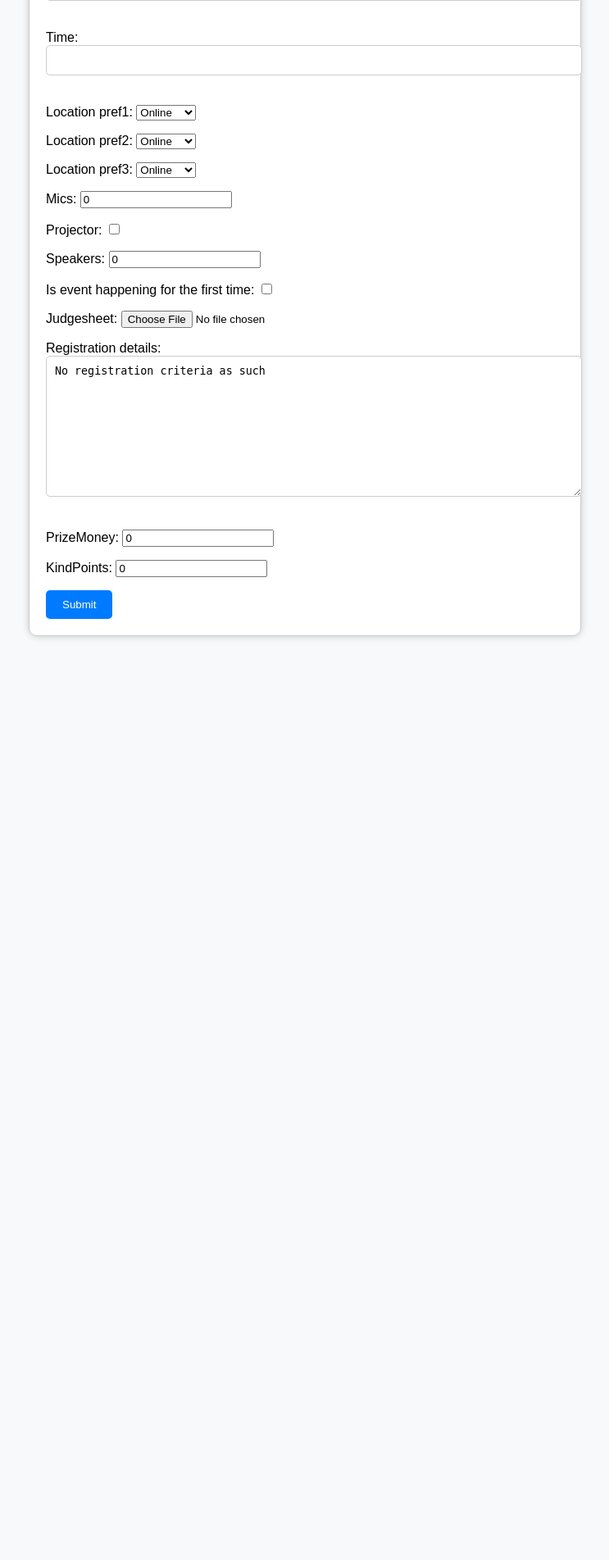
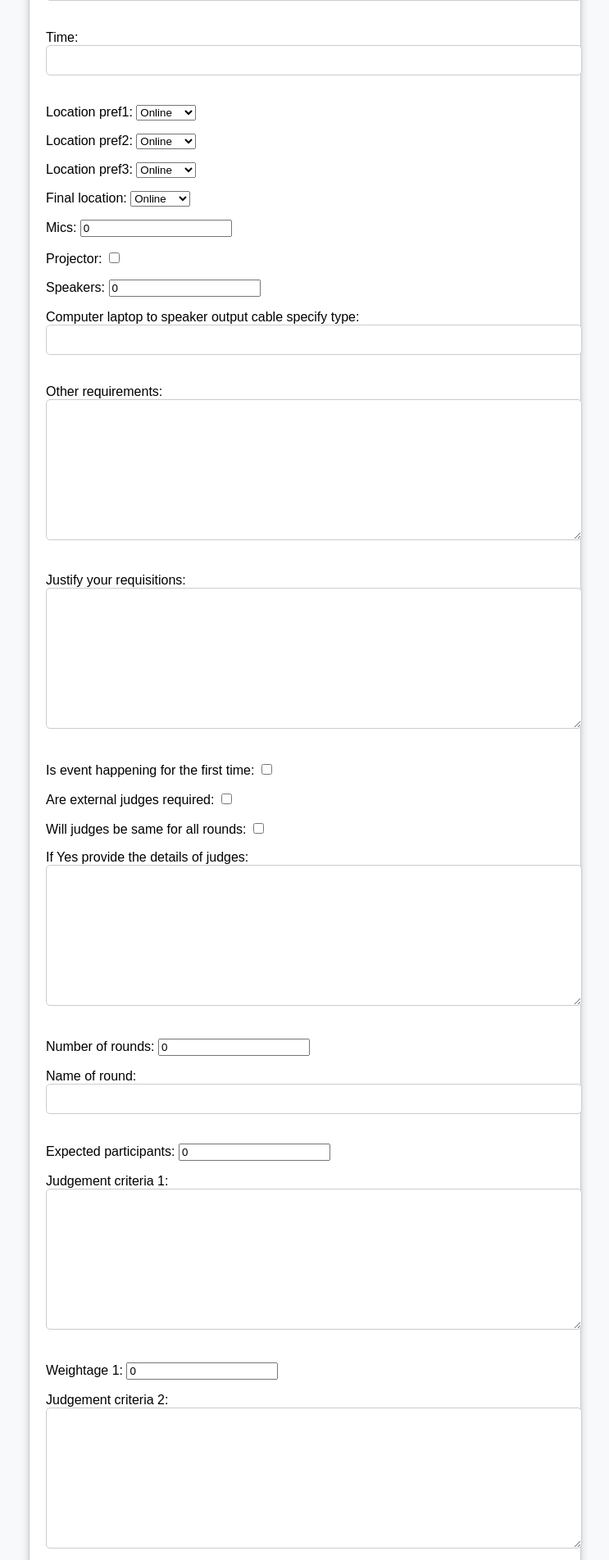
Before and after one commit to ut21/controls-events-registration-portal, a Django app: page /events_portal/ in a window 1280 px wide. Shown: the part 519-2422 px from the top of the page at 82% size, without its empty margins (268-1011 px from the left). Before the commit the page ends 1298 px from the top, so only its background shows below. Run offline with Django 4.2, Linux system fonts and the light colour scheme; a user stored in the database is signed in.

Commit message:
final-ish

```diff
--- a/controls_portal/urls.py
+++ b/controls_portal/urls.py
@@ -19,8 +19,8 @@ from django.urls import include, path
 urlpatterns = [
     path('admin/', admin.site.urls),
     path('events_portal/', include('events_portal.urls')),
-    path('register/', include('django.contrib.auth.urls')),
-    path('register/', include('register.urls')),
+    path('', include('django.contrib.auth.urls')),
+    path('', include('register.urls')),
 ]
 
 admin.site.site_header="Controls Portal Admin"
--- a/events_portal/forms.py
+++ b/events_portal/forms.py
@@ -8,7 +8,7 @@ class EventForm(ModelForm):
     class Meta:
         model = Event
         # fields = '__all__'
-        fields = ['name', 'description', 'date', 'time', 'location_pref1', 'location_pref2', 'location_pref3', 'mics', 'projector', 'speakers', 'is_event_happening_for_the_first_time', 'judgesheet', 'registration_details', 'PrizeMoney', 'KindPoints']
+        exclude = ('author', 'approved')
 
     def save(self, author):
         event = super(EventForm, self).save(commit=False)
--- a/events_portal/models.py
+++ b/events_portal/models.py
@@ -11,23 +11,59 @@ venue_choices = (('Online', 'Online'),
 
 class Event(models.Model):
     author = models.ForeignKey(Coordinator, on_delete=models.CASCADE)
+    #club = models.ForeignKey(Coordinator.club, on_delete=models.CASCADE)
     name = models.CharField(max_length=100)
     description = models.TextField()
     date = models.DateField()
     time = models.TimeField()
+    #location:
     location_pref1 = models.CharField(max_length=100, choices=venue_choices, default='Online')
     location_pref2 = models.CharField(max_length=100, choices=venue_choices, default='Online')
     location_pref3 = models.CharField(max_length=100, choices=venue_choices, default='Online')
+    final_location = models.CharField(max_length=100, choices=venue_choices, default='Online')
+    #requisitions:
     mics= models.IntegerField(default=0)
     projector = models.BooleanField(default=False)
     speakers = models.IntegerField(default=0)
+    computer_laptop_to_speaker_output_cable_specify_type = models.CharField(max_length=100, blank=True)
+    other_requirements = models.TextField(blank=True)
+    justify_your_requisitions = models.TextField(blank=True)
+    #judgesheetst:
     is_event_happening_for_the_first_time = models.BooleanField(default=False)
-    #judgesheet field needs to be an excel file
-    judgesheet=models.FileField(upload_to='judgesheets/',blank=True)
-    registration_details=models.TextField(default="No registration criteria as such")
-    PrizeMoney=models.IntegerField(default=0)
-    KindPoints=models.IntegerField(default=0)
+    are_external_judges_required = models.BooleanField(default=False)
+    will_judges_be_same_for_all_rounds = models.BooleanField(default=False)
+    if_Yes_provide_the_details_of_judges = models.TextField(blank=True)
+    Number_of_rounds = models.IntegerField(default=0)
+    Name_of_round = models.CharField(max_length=100, blank=True)
+    expected_participants = models.IntegerField(default=0)
+    judgement_criteria_1 = models.TextField(max_length=100, blank=True)
+    weightage_1 = models.IntegerField(default=0)
+    judgement_criteria_2 = models.TextField(max_length=100, blank=True)
+    weightage_2 = models.IntegerField(default=0)
+    judgement_criteria_3 = models.TextField(max_length=100, blank=True)
+    weightage_3 = models.IntegerField(default=0)
+    judgement_criteria_4 = models.TextField(max_length=100, blank=True)
+    weightage_4 = models.IntegerField(default=0)
+    judgement_criteria_5 = models.TextField(max_length=100, blank=True)
+    weightage_5 = models.IntegerField(default=0)
+    if_the_above_fields_dont_accomodate_for_your_judgement_criteria_upload_custom_judgesheets = models.FileField(upload_to='judgesheets/',blank=True)
+    events_reprography=models.TextField(default="enter events description, rules, and registration details here here. Mention other details like prize money, kind points, etc. also")
+    PrizeMoneyRequested=models.IntegerField(default=0)
+    KindPointsRequested=models.IntegerField(default=0)
+
+    #travels:
+    travel_required = models.BooleanField(default=False)
+    gender_of_judge = models.CharField(max_length=100, blank=True)
+    travel_mode = models.CharField(max_length=100, blank=True)
+    travel_date = models.DateField(blank=True)
+    travel_time = models.TimeField(blank=True)
+    departure_location = models.CharField(max_length=100, blank=True)
+    arrival_location = models.CharField(max_length=100, blank=True)
+    other_details = models.TextField(blank=True)
+    #certs
+    certificate_required = models.TextField(blank=True)
     approved=models.BooleanField('Approved', default=False)
+
 
     def __str__(self):
         return self.name
--- a/events_portal/urls.py
+++ b/events_portal/urls.py
@@ -7,4 +7,9 @@ urlpatterns = [
     path('show_events/', views.show_events, name='show_events'),
     path('events_csv/', views.event_csv, name='event_csv'),
     path('events_excel/', views.events_excel, name='event_excel'),
+    path('events_reqs_excel/', views.events_reqs_excel, name='event_reqs_excel'),
+    path('coordinator_excel/', views.coordinator_excel, name='coordinator_excel'),
+    path('events_judgesheets_excel/', views.events_judgesheets_excel, name='events_judgesheets_excel'),
+    path('events_travels_excel/', views.events_travels_excel, name='events_travels_excel'),
+    path('events_location_excel/', views.events_location_excel, name='events_location_excel'),
 ]
--- a/events_portal/views.py
+++ b/events_portal/views.py
@@ -2,10 +2,13 @@ import csv
 from django.http import HttpResponse
 from .models import Event
 from .forms import EventForm
-from django.shortcuts import render, redirect
+from django.shortcuts import render
 import pandas as pd
-from .resources import EventResource
+from .resources import EventResource, EventReqsResource, CoordinatorResource, EventJudgesheetsResource, EventTravelsResource, EventLocationResource
 # Create your views here.
+
+
+
 
 def show_events(request):
     return render (request, 'events_portal/index.html', {
@@ -19,19 +22,13 @@ events_user = []
 def add_event(request):
     if request.method == 'POST':
         form = EventForm(request.POST)
-        print("PST request detected")
+        print("POST request detected")
         if form.is_valid():
-            # print("form is valids")
-            # getting cleaned data
-            # print("form is valids")
-            # name = form.cleaned_data['name']
             print(form.cleaned_data)
-            # exit()
             author = request.user.coordinator
             new_event = form.save(author)
             events_user.append(new_event)
             print(events_user)
-        # return redirect('after_adding_event')
         return render(request, 'events_portal/after_adding_event.html', {'new_event': new_event})
     else:
         form = EventForm()
@@ -68,3 +65,38 @@ def events_excel(request):
 	response = HttpResponse(dataset.xls, content_type='application/vnd.ms-excel')
 	response['Content-Disposition'] = 'attachment; filename="events.xls"'
 	return response
+
+def events_reqs_excel(request):
+    event_resource = EventReqsResource()
+    dataset = event_resource.export()
+    response = HttpResponse(dataset.xls, content_type='application/vnd.ms-excel')
+    response['Content-Disposition'] = 'attachment; filename="events_reqs.xls"'
+    return response
+
+def coordinator_excel(request):
+    coordinator_resource = CoordinatorResource()
+    dataset = coordinator_resource.export()
+    response = HttpResponse(dataset.xls, content_type='application/vnd.ms-excel')
+    response['Content-Disposition'] = 'attachment; filename="coordinator.xls"'
+    return response
+
+def events_judgesheets_excel(request):
+    event_resource = EventJudgesheetsResource()
+    dataset = event_resource.export()
+    response = HttpResponse(dataset.xls, content_type='application/vnd.ms-excel')
+    response['Content-Disposition'] = 'attachment; filename="events_judgesheets.xls"'
+    return response
+
+def events_travels_excel(request):
+    event_resource = EventTravelsResource()
+    dataset = event_resource.export()
+    response = HttpResponse(dataset.xls, content_type='application/vnd.ms-excel')
+    response['Content-Disposition'] = 'attachment; filename="events_travels.xls"'
+    return response
+
+def events_location_excel(request):
+    event_resource = EventLocationResource()
+    dataset = event_resource.export()
+    response = HttpResponse(dataset.xls, content_type='application/vnd.ms-excel')
+    response['Content-Disposition'] = 'attachment; filename="events_location.xls"'
+    return response
--- a/register/urls.py
+++ b/register/urls.py
@@ -2,8 +2,9 @@ from django.urls import path
 from . import views
 
 urlpatterns = [
+    path('', views.home, name='home'),
     path('login_user/', views.login_user, name='login'),
     path('logout_user/', views.logout_user, name='logout'),
-    path('', views.register_user, name='register'),
+    path('register_user/', views.register_user, name='register'),
     path('coordinator_excel', views.coordinators_excel, name='coordinator_excel'),
 ]
--- a/register/views.py
+++ b/register/views.py
@@ -4,6 +4,10 @@ from django.contrib.auth import authenticate, login, logout
 from django.contrib import messages
 from .forms import RegisterUserForm
 from events_portal.resources import CoordinatorResource
+
+def home(request):
+    return render(request, 'register/home.html')
+
 
 def login_user(request):
     if request.method == "POST":
@@ -12,7 +16,7 @@ def login_user(request):
         user = authenticate(request, username=username, password=password)
         if user is not None:
             login(request, user)
-            return redirect('add_event')
+            return redirect('show_events')
         else:
             messages.success(request, ("There Was An Error Logging In, Try Again..."))
             return redirect('login')
```
Also changed, not shown: events_portal/admin.py (+7 -7 lines), events_portal/resources.py (+23 -2 lines), events_portal/templates/events_portal/index.html (+39 -7 lines), register/templates/register/home.html (added, +28 -0 lines), db.sqlite3, events_portal/migrations/0004_eventcerts_eventintro_eventjudgesheets_eventlocation_and_more.py (added), events_portal/migrations/0005_event_remove_eventintro_author_and_more.py (added).
